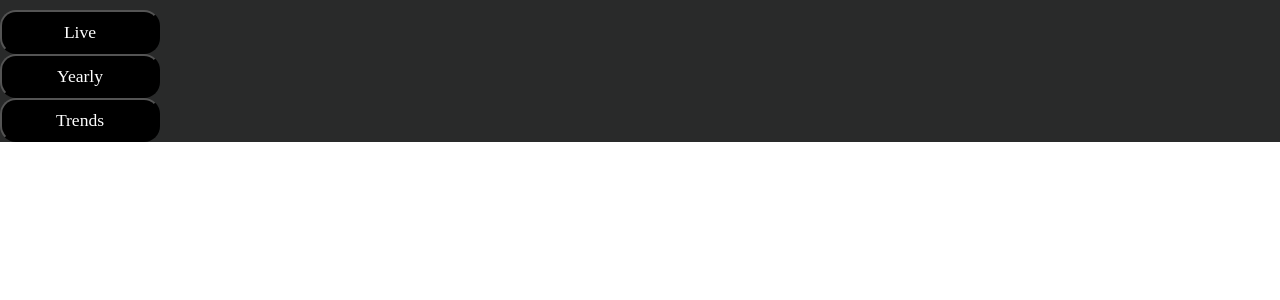
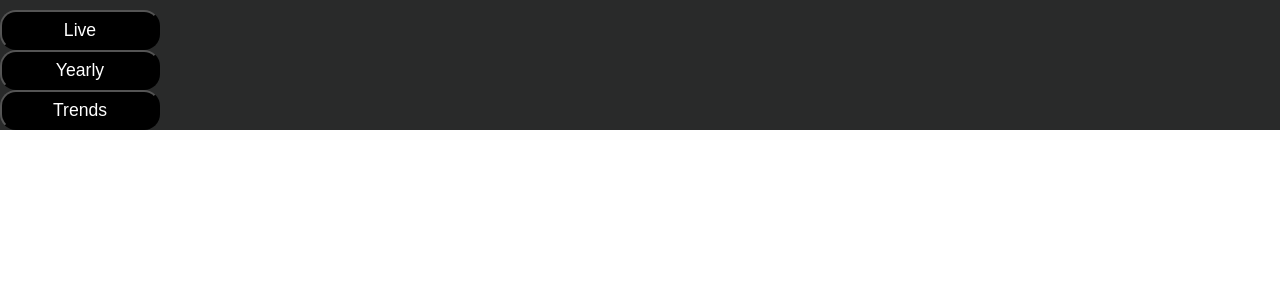
Before and after one commit to nishilfaldu/react-dashboard, a React (Create React App) app: page / in a window 1280 px wide. Shown: the top 300 px of the page. Built offline with nearby package versions, Linux system fonts and the light colour scheme.

Commit message:
added theme file for nav buttons

```diff
--- a/src/components/NavButton.js
+++ b/src/components/NavButton.js
@@ -1,15 +1,15 @@
 import react from 'react';
-import styled from 'styled-components';
+import styled, { ThemeProvider } from 'styled-components';
+import theme from "../styling-properties/propNavButton";
 
 const StyledButton = styled.button`
     display: flex;
     align-items: center;
     justify-content: center;
-    height: 2.5em;
-    width: 10rem;
-    border-radius: 1rem;
-    font-size: 1.1rem;
-    font-family: "Poppins";
+    height: ${(p) => p.theme.buttonHeight};
+    width: ${(p) => p.theme.buttonWidth};
+    border-radius: ${(p) => p.theme.borderRadius};
+    font-size: ${(p) => p.theme.buttonLabelFontSize};
     color: white;
     background-color: black;
 `
@@ -17,7 +17,9 @@ const StyledButton = styled.button`
 const NavButton = function(props){
     return(
         <div>
-            <StyledButton>{props.label}</StyledButton>
+            <ThemeProvider theme={theme}>
+                <StyledButton>{props.label}</StyledButton>
+            </ThemeProvider>
         </div>
     );
 }
--- /dev/null
+++ b/src/styling-properties/propNavButton.js
@@ -0,0 +1,27 @@
+import { rgba } from "polished";
+
+const colorTitle = rgba("white", 0.57);
+const colorContent = rgba("white", 0.96);
+
+// eslint-disable-next-line import/no-anonymous-default-export
+export default {
+  // Setting an id to this theme
+  id: "dark",
+
+  // Font Family
+  fontFamily: "Poppins",
+
+  // Properties of a button
+  buttonHeight: "2.5rem",
+  buttonWidth: "10rem",
+  borderRadius: "1rem",
+  colorCardBackground: "#1B1B1B",
+
+  // Properties of Button Title
+  buttonLabelFontSize: "1.1rem",
+  colorTitle: colorTitle,
+
+  // Properties of Card Content (Text other than title)
+  cardContentFontSize: "2em",
+  colorContent: colorContent,
+};
```
